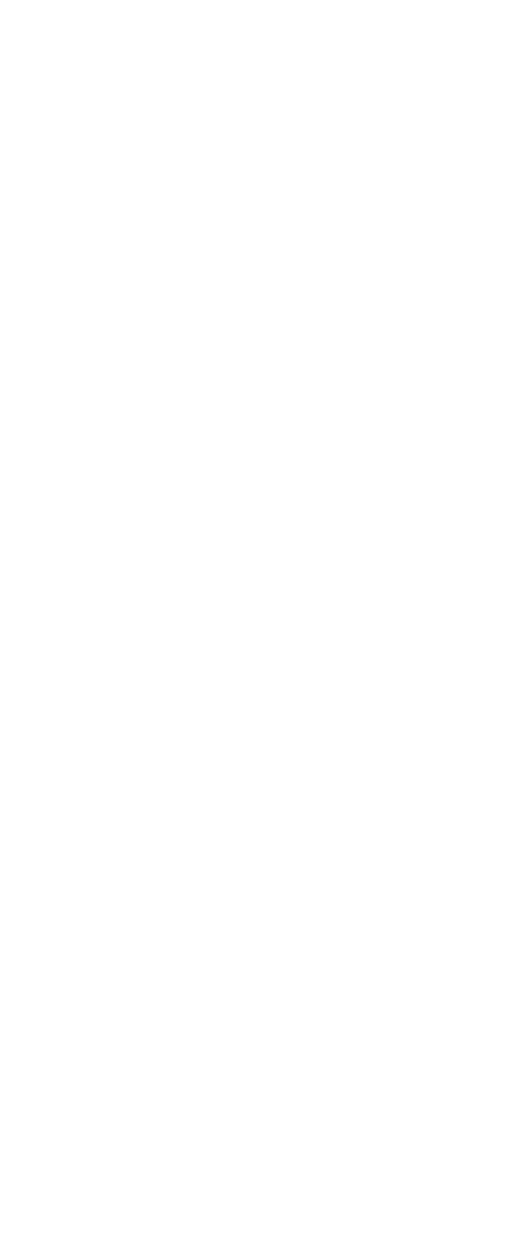
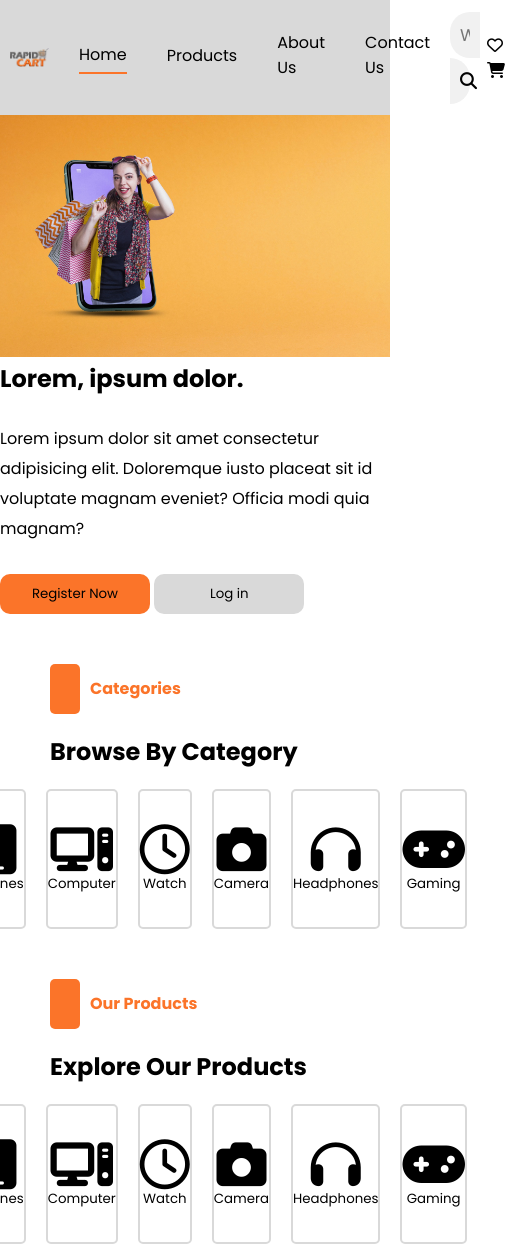
Before and after one commit to SakithLiyanage/Rapid-Cart-New, a plain HTML site: page index.html in a window 390 px wide. Shown: the whole page, 515 px wide, since content can reach past the window. Before the commit the page ends 844 px from the top, so only its background shows below. Drawn offline with Linux system fonts and the light colour scheme.

Commit message:
Update home

```diff
--- a/index.html
+++ b/index.html
@@ -1,11 +1,132 @@
 <!DOCTYPE html>
 <html lang="en">
-<head>
-    <meta charset="UTF-8">
-    <meta name="viewport" content="width=device-width, initial-scale=1.0">
+  <head>
+    <meta charset="UTF-8" />
+    <meta name="viewport" content="width=device-width, initial-scale=1.0" />
     <title>Home || Rapid Cart</title>
-</head>
-<body>
+    <link rel="stylesheet" href="styles/home.css" />
+    <script
+      src="https://kit.fontawesome.com/42e5148630.js"
+      crossorigin="anonymous"
+    ></script>
+  </head>
+  <body>
+    <!--Navigation Bar Start-->
+    <nav>
+      <ul>
+        <img src="images/logo.png" alt="" width="10%" />
+        <li class="active">Home</li>
+        <li>Products</li>
+        <li>About Us</li>
+        <li>Contact Us</li>
+        <form class="search-form" action="action_page.php">
+          <input
+            type="text"
+            placeholder="What are you looking for ?"
+            name="search"
+          />
+          <button type="submit"><i class="fa fa-search"></i></button>
+        </form>
+        <div class="user-area">
+          <i class="fa-regular fa-heart"></i>
+          <i class="fa-solid fa-cart-shopping"></i>
+        </div>
+      </ul>
+    </nav>
+    <!--Navigation Bar End-->
 
-</body>
+    <!--Hero Content Start-->
+    <div class="hero-container">
+      <div class="hero-img">
+        <img src="images/back5.jpg" alt="" width="100%" />
+      </div>
+      <div class="hero-content">
+        <h2>Lorem, ipsum dolor.</h2>
+        <br />
+        <p>
+          Lorem ipsum dolor sit amet consectetur adipisicing elit. Doloremque
+          iusto placeat sit id voluptate magnam eveniet? Officia modi quia
+          magnam?
+        </p>
+        <br />
+        <button class="primary">Register Now</button>
+        <button class="secondary">Log in</button>
+      </div>
+    </div>
+
+    <!--Category-->
+
+    <div class="category-container">
+      <div class="square"></div>
+      <p>Categories</p>
+    </div>
+
+    <div class="cate-area">
+      <h2>Browse By Category</h2>
+
+      <div class="cate-boxes">
+        <div class="cate-box">
+          <i class="fa-solid fa-mobile"></i>
+          <small>Phones</small>
+        </div>
+        <div class="cate-box">
+          <i class="fa-solid fa-computer"></i>
+          <small>Computer</small>
+        </div>
+        <div class="cate-box">
+          <i class="fa-regular fa-clock"></i>
+          <small>Watch</small>
+        </div>
+        <div class="cate-box">
+          <i class="fa-solid fa-camera"></i>
+          <small>Camera</small>
+        </div>
+        <div class="cate-box">
+          <i class="fa-solid fa-headphones"></i>
+          <small>Headphones</small>
+        </div>
+        <div class="cate-box">
+          <i class="fa-solid fa-gamepad"></i>
+          <small>Gaming</small>
+        </div>
+      </div>
+    </div>
+
+    <!--Products-->
+
+    <div class="category-container">
+      <div class="square"></div>
+      <p>Our Products</p>
+    </div>
+    <div class="cate-area">
+      <h2>Explore Our Products</h2>
+
+      <div class="cate-boxes">
+        <div class="cate-box">
+          <i class="fa-solid fa-mobile"></i>
+          <small>Phones</small>
+        </div>
+        <div class="cate-box">
+          <i class="fa-solid fa-computer"></i>
+          <small>Computer</small>
+        </div>
+        <div class="cate-box">
+          <i class="fa-regular fa-clock"></i>
+          <small>Watch</small>
+        </div>
+        <div class="cate-box">
+          <i class="fa-solid fa-camera"></i>
+          <small>Camera</small>
+        </div>
+        <div class="cate-box">
+          <i class="fa-solid fa-headphones"></i>
+          <small>Headphones</small>
+        </div>
+        <div class="cate-box">
+          <i class="fa-solid fa-gamepad"></i>
+          <small>Gaming</small>
+        </div>
+      </div>
+    </div>
+  </body>
 </html>
--- a/styles/home.css
+++ b/styles/home.css
@@ -0,0 +1,162 @@
+@import url('https://fonts.googleapis.com/css2?family=Poppins:ital,wght@0,100;0,200;0,300;0,400;0,500;0,600;0,700;0,800;0,900&display=swap');
+
+* {
+    margin: 0;
+    padding: 0;
+    font-family: "Poppins", sans-serif;
+    box-sizing: border-box;
+}
+
+/* Navigation bar */
+nav {
+    background-color: #D9D9D9;
+}
+
+nav ul {
+    display: flex;
+    flex-direction: row;
+    justify-content: space-around;
+    list-style: none;
+    align-items: center;
+}
+
+nav ul li {
+    margin: 30px 20px;
+    cursor: pointer;
+    padding-bottom: 5px;
+    position: relative;
+}
+
+nav ul li:hover,
+nav ul li.active {
+    border-bottom: 2px solid #FB7429;
+}
+
+nav ul img {
+    margin: 10px;
+}
+
+
+nav ul form.search-form input[type=text] {
+    padding: 10px;
+    font-size: 17px;
+    float: left;
+    width: 80%;
+    background: #f1f1f1;
+    border: none;
+    border-top-left-radius: 20px;
+    border-bottom-left-radius: 20px;
+}
+
+form.search-form button {
+    float: left;
+    width: 20%;
+    padding: 10px;
+    background: #f1f1f1;
+    color: rgb(0, 0, 0);
+    font-size: 17px;
+    border: none;
+    border-top-right-radius: 20px;
+    border-bottom-right-radius: 20px;
+    cursor: pointer;
+}
+
+form.search-form button:hover {
+    background: #FB7429;
+}
+
+form.search-form::after {
+    content: "";
+    clear: both;
+    display: table;
+}
+
+.user-area {
+    letter-spacing: 10px;
+    cursor: pointer;
+}
+
+.user-area i:hover {
+    color: #FB7429;
+}
+
+/* Hero Content */
+.hero-container {
+
+}
+
+.hero-img {
+    width: 100%;
+}
+
+.hero-content {
+    width: 100%;
+    margin: auto;
+    line-height: 30px;
+}
+
+.primary {
+    background-color: #FB7429;
+    padding: 10px;
+    border-radius: 10px;
+    border: 0;
+    width: 150px;
+}
+
+.secondary {
+    background-color: #D9D9D9;
+    padding: 10px;
+    border-radius: 10px;
+    border: 0;
+    width: 150px;
+}
+
+/* Category */
+.category-container {
+    margin: 50px 0 20px 50px;
+    display: flex;
+}
+
+.category-container p {
+    margin: 12px 10px 10px 10px;
+    color: #FB7429;
+    font-weight: bold;
+}
+
+.category-container .square {
+    width: 30px;
+    height: 50px;
+    border-radius: 5px;
+    background-color: #FB7429;
+}
+
+.cate-area {
+    margin-left: 50px;
+}
+
+.cate-boxes {
+    margin-top: 20px;
+    display: flex;
+    flex-direction: row;
+    justify-content: center;
+    gap: 20px;
+}
+
+.cate-box {
+    display: flex;
+    flex-direction: column;
+    justify-content: center;
+    align-items: center;
+    width: 170px;
+    height: 140px;
+    border: 2px solid #D9D9D9;
+    border-radius: 5px;
+    cursor: pointer;
+}
+
+.cate-box i {
+    font-size: 50px;
+}
+.cate-box:hover{
+    background-color: #FB7429;
+}
```
